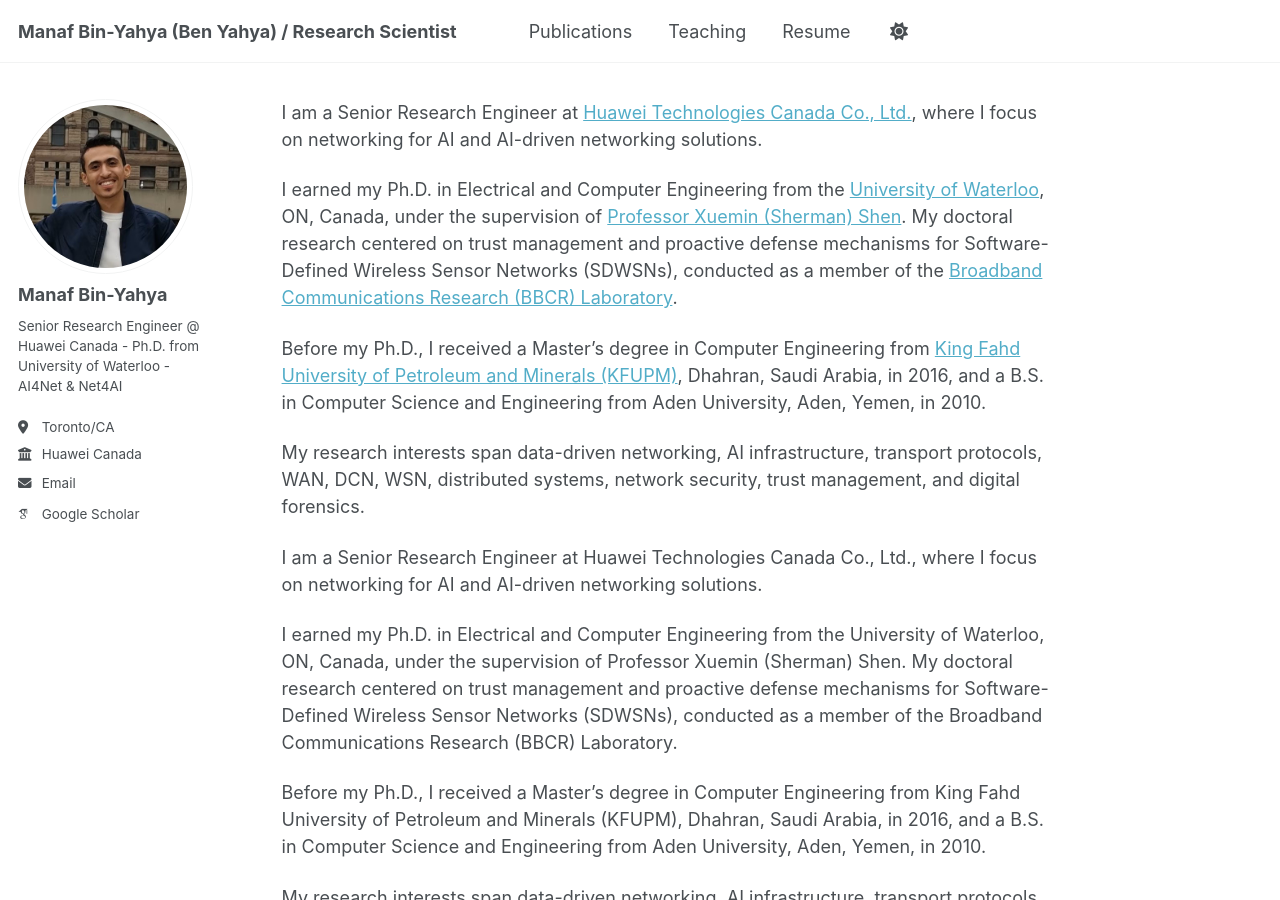
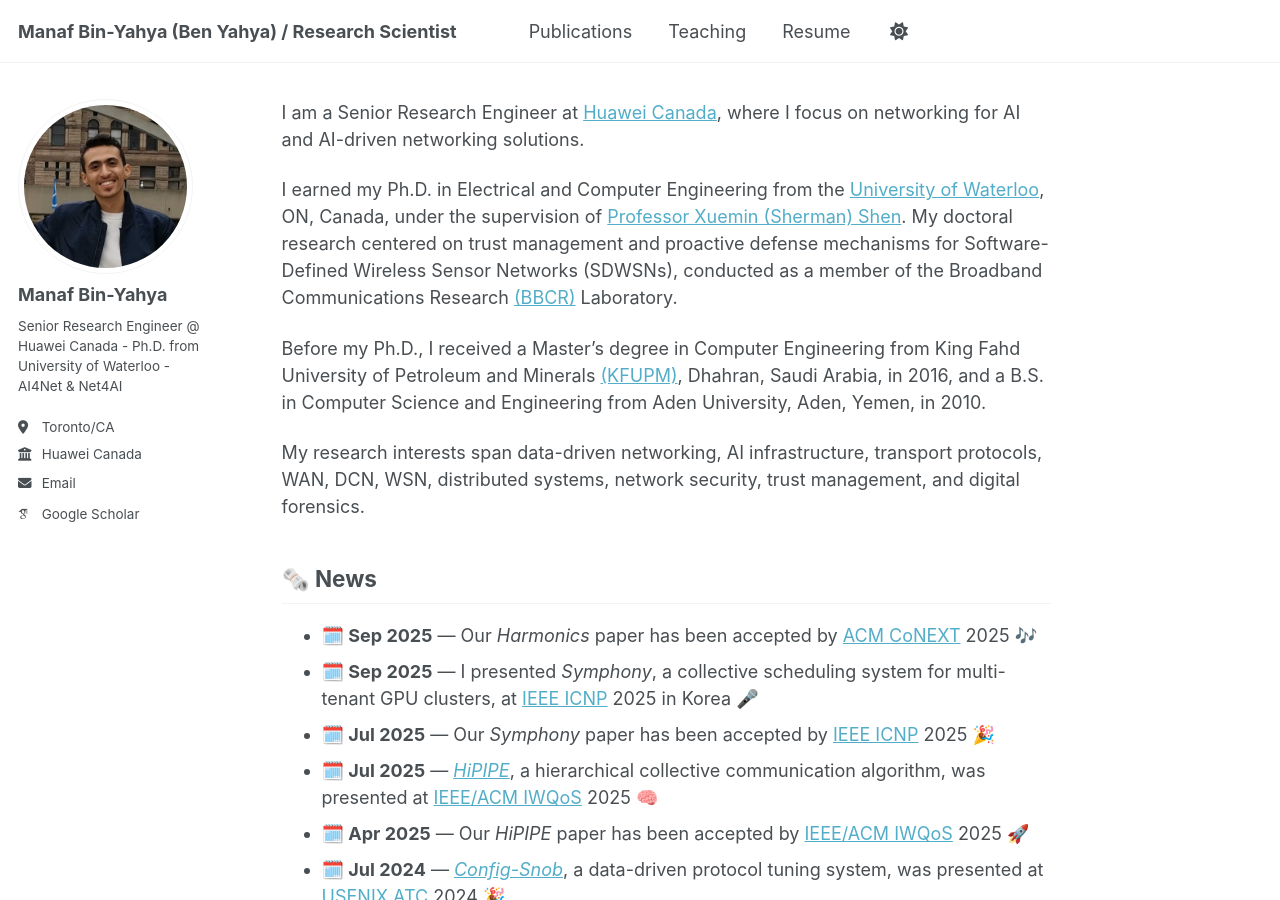
Before and after one commit to ManafBinYahya/ManafBinYahya.github.io, a Jekyll site: the page built from _pages/about.md, in a window 1280 px wide and 900 px high. Built offline with Jekyll 4.4.1, drawn with Linux system fonts in a browser that asks for light colours; some web fonts are replaced.

Commit message:
update about

```diff
--- a/_pages/about.md
+++ b/_pages/about.md
@@ -7,23 +7,13 @@ redirect_from:
   - /about.html
 ---
 
-I am a Senior Research Engineer at [Huawei Technologies Canada Co., Ltd.](https://www.huawei.com/ca/), where I focus on networking for AI and AI-driven networking solutions.
+I am a Senior Research Engineer at [Huawei Canada](https://www.huawei.com/ca/), where I focus on networking for AI and AI-driven networking solutions.
 
-I earned my Ph.D. in Electrical and Computer Engineering from the [University of Waterloo](https://uwaterloo.ca/), ON, Canada, under the supervision of [Professor Xuemin (Sherman) Shen](https://uwaterloo.ca/scholar/sshen). My doctoral research centered on trust management and proactive defense mechanisms for Software-Defined Wireless Sensor Networks (SDWSNs), conducted as a member of the [Broadband Communications Research (BBCR) Laboratory](https://uwaterloo.ca/broadband-communications-research-lab/).
+I earned my Ph.D. in Electrical and Computer Engineering from the [University of Waterloo](https://uwaterloo.ca/), ON, Canada, under the supervision of [Professor Xuemin (Sherman) Shen](https://uwaterloo.ca/scholar/sshen). My doctoral research centered on trust management and proactive defense mechanisms for Software-Defined Wireless Sensor Networks (SDWSNs), conducted as a member of the Broadband Communications Research [(BBCR)](https://uwaterloo.ca/broadband-communications-research-lab/) Laboratory.
 
-Before my Ph.D., I received a Master’s degree in Computer Engineering from [King Fahd University of Petroleum and Minerals (KFUPM)](https://www.kfupm.edu.sa/), Dhahran, Saudi Arabia, in 2016, and a B.S. in Computer Science and Engineering from Aden University, Aden, Yemen, in 2010.
+Before my Ph.D., I received a Master’s degree in Computer Engineering from King Fahd University of Petroleum and Minerals [(KFUPM)](https://www.kfupm.edu.sa/), Dhahran, Saudi Arabia, in 2016, and a B.S. in Computer Science and Engineering from Aden University, Aden, Yemen, in 2010.
 
 My research interests span data-driven networking, AI infrastructure, transport protocols, WAN, DCN, WSN, distributed systems, network security, trust management, and digital forensics.
-
-
-I am a Senior Research Engineer at Huawei Technologies Canada Co., Ltd., where I focus on networking for AI and AI-driven networking solutions.
-
-I earned my Ph.D. in Electrical and Computer Engineering from the University of Waterloo, ON, Canada, under the supervision of Professor Xuemin (Sherman) Shen. My doctoral research centered on trust management and proactive defense mechanisms for Software-Defined Wireless Sensor Networks (SDWSNs), conducted as a member of the Broadband Communications Research (BBCR) Laboratory.
-
-Before my Ph.D., I received a Master’s degree in Computer Engineering from King Fahd University of Petroleum and Minerals (KFUPM), Dhahran, Saudi Arabia, in 2016, and a B.S. in Computer Science and Engineering from Aden University, Aden, Yemen, in 2010.
-
-My research interests span data-driven networking, AI infrastructure, transport protocols, WAN, DCN, WSN, distributed systems, network security, trust management, and digital forensics.
-
 
 ## 🗞️ News
 
```
